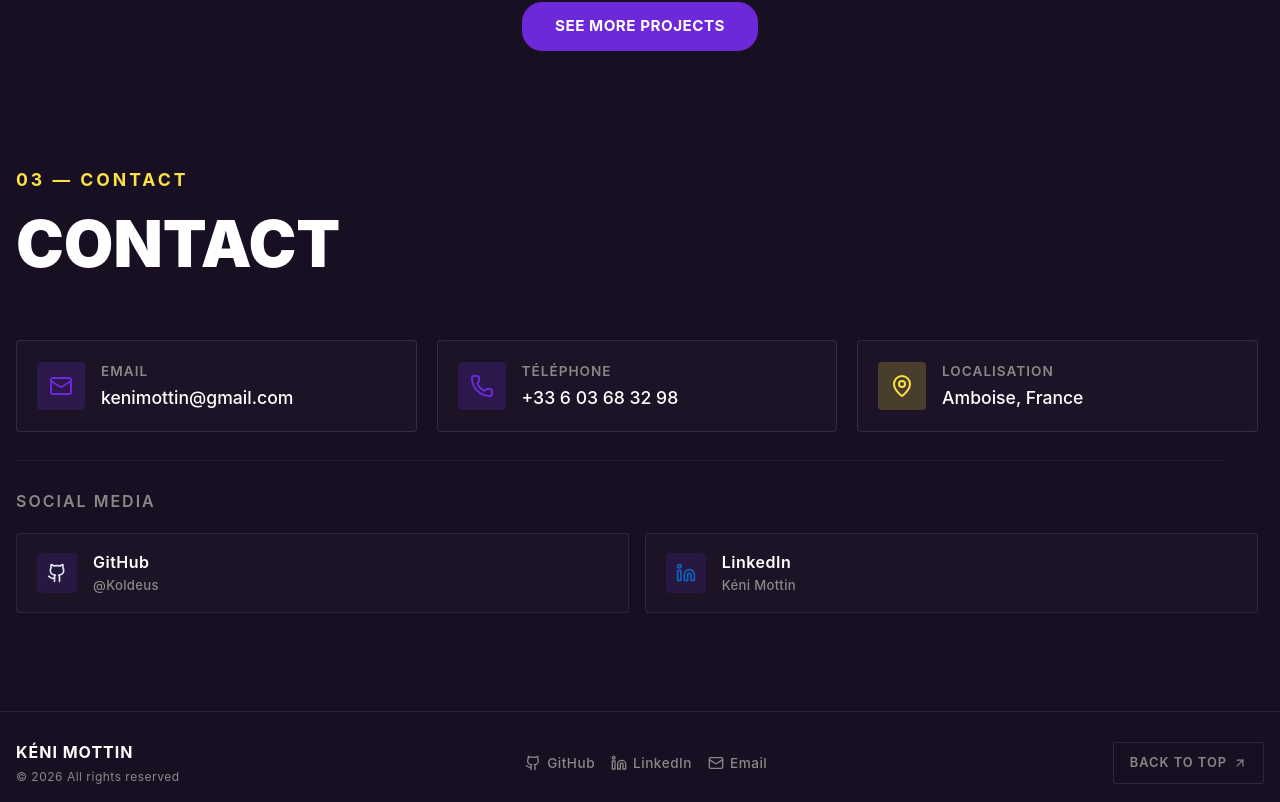
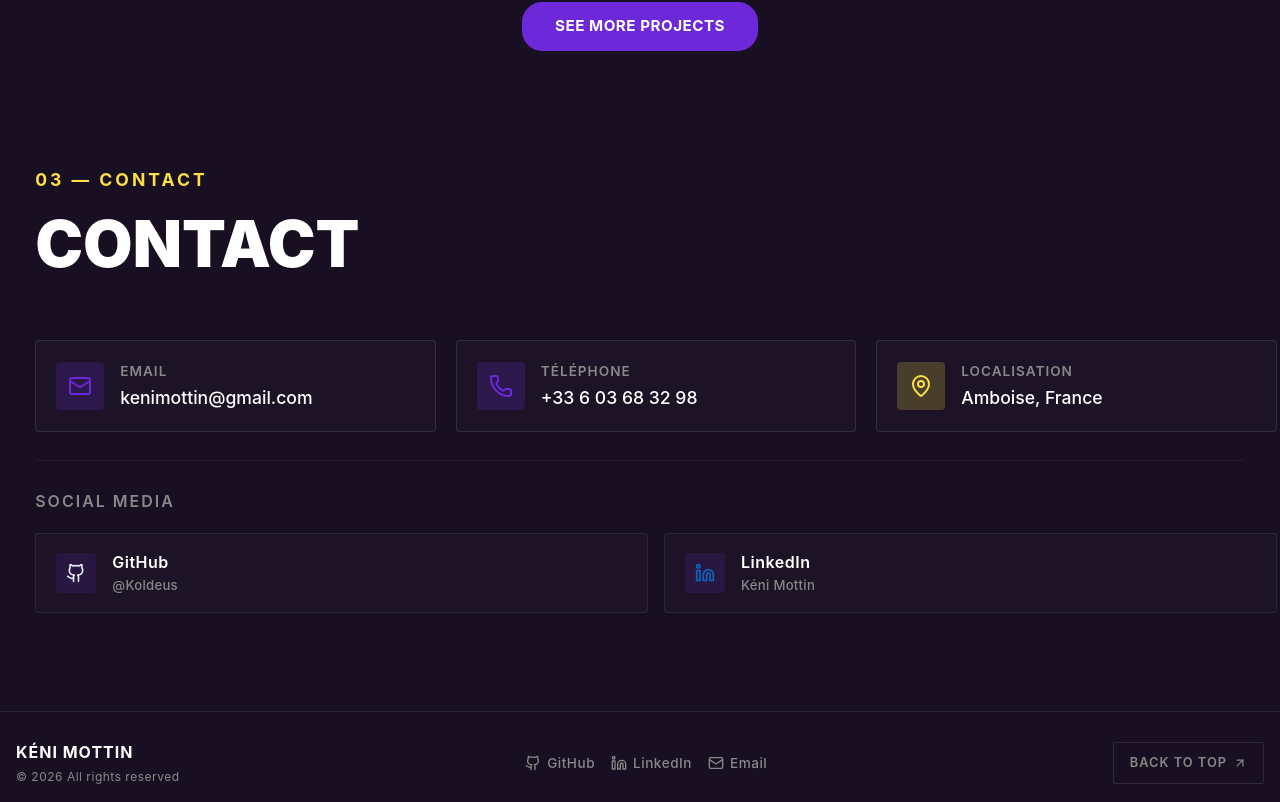
Before and after one commit to koldeus/Site-Portfolio, a React (Vite) app: page / in a window 1280 px wide. Shown: the part 3692-4494 px from the top of the page. Built offline with nearby package versions, Linux system fonts and the light colour scheme.

Commit message:
Update ContactSection.css

```diff
--- a/src/components/ContactSection.css
+++ b/src/components/ContactSection.css
@@ -4,7 +4,7 @@
   width: 97vw;
   box-sizing: border-box;
   margin-top: var(--spacing-xl);
-  marin-left:auto;
+  margin-left:auto;
   margin-right:auto;
 }
 
```
